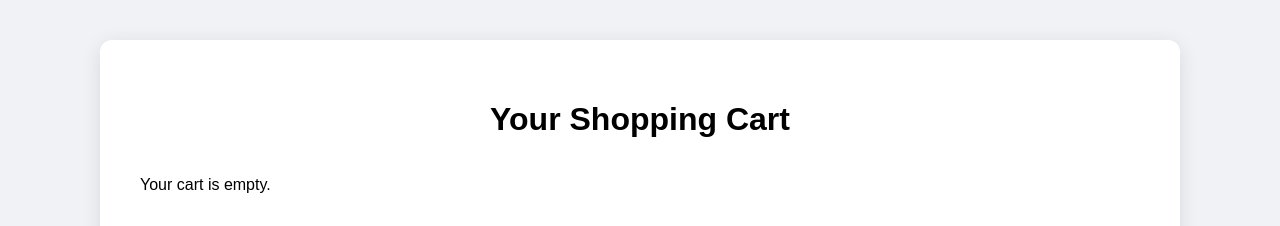
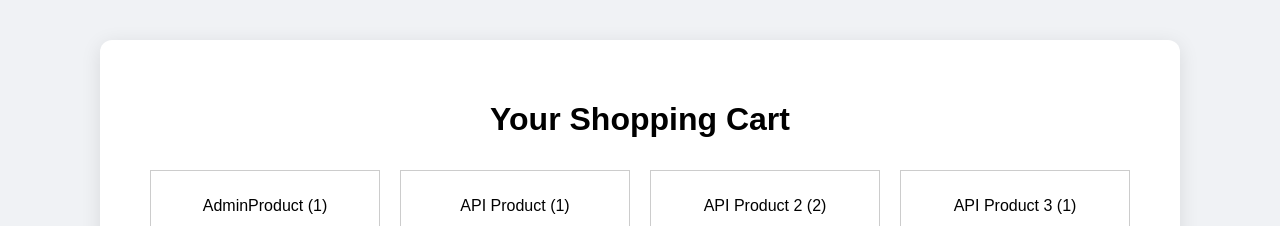
Before and after one commit to CarlHarvey90/E-commerce-API, a Django app: page /cart/ in a window 1280 px wide. Shown: the part 99-325 px from the top of the page. Run offline with Django 5.2, Linux system fonts and the light colour scheme; a user stored in the database is signed in; data comes from the database, SQL or seed files in the repository; both versions use the stored data as it was after the commit.

Commit message:
Add, view and remove from cart fixed

```diff
--- a/e_commerce_api/api/templates/base.html
+++ b/e_commerce_api/api/templates/base.html
@@ -133,7 +133,7 @@
   <nav>
     <a href="{% url 'index' %}">Home</a>
     <a href="{% url 'cart:products' %}">Products</a>
-    <a href="{% url 'cart' %}">Cart</a>
+    <a href="{% url 'cart:view_cart' %}">Cart</a>
     {% if user.is_authenticated %}
       <!-- Display username and logout option for authenticated users -->
       <span>{{ user.username }}</span>
--- a/e_commerce_api/api/templates/products.html
+++ b/e_commerce_api/api/templates/products.html
@@ -40,6 +40,7 @@
                 <h2>{{ product.name }}</h2>
                 <p>{{ product.description }}</p>
                 <p>Price: ${{ product.price }}</p>
+                <p>Id: {{ product.id }}</p>
                 <a href="#" class="buy-now-button">Buy Now</a>
                 <a class="buy-now-button" href="{% url 'cart:add_to_cart' product.id %}">Add to Cart</a>
             </li>
--- a/e_commerce_api/api/urls.py
+++ b/e_commerce_api/api/urls.py
@@ -1,6 +1,6 @@
 from django.urls import path
 from django.contrib.auth.views import LogoutView
-from .views import get_users, create_user, user_detail, index, login_view, signup, welcome, logged_out, auth_test, cart
+from .views import get_users, create_user, user_detail, index, login_view, signup, welcome, logged_out, auth_test
 
 urlpatterns = [
     #path('users/', views.users, name ='users'),
@@ -14,6 +14,6 @@ urlpatterns = [
     path("welcome/", welcome, name="welcome"),
     path('logout/', logged_out, name='logout'),
     #path('products/', products, name='products'),
-    path('cart/', cart, name='cart'),
+    #path('cart/', cart, name='cart'),
     path('auth-test/', auth_test),
 ]
--- a/e_commerce_api/api/views.py
+++ b/e_commerce_api/api/views.py
@@ -72,9 +72,9 @@ def index(request):
 #     print(products)
 #     return render(request, 'products.html', {'products': products})
 
-def cart(request):
-    view_cart(request)
-    return render(request, 'cart.html')
+# def cart(request):
+#     view_cart(request)
+#     return render(request, 'cart.html')
 
 
 #def login_view(request):
```
Also changed, not shown: e_commerce_api/db.sqlite3.
